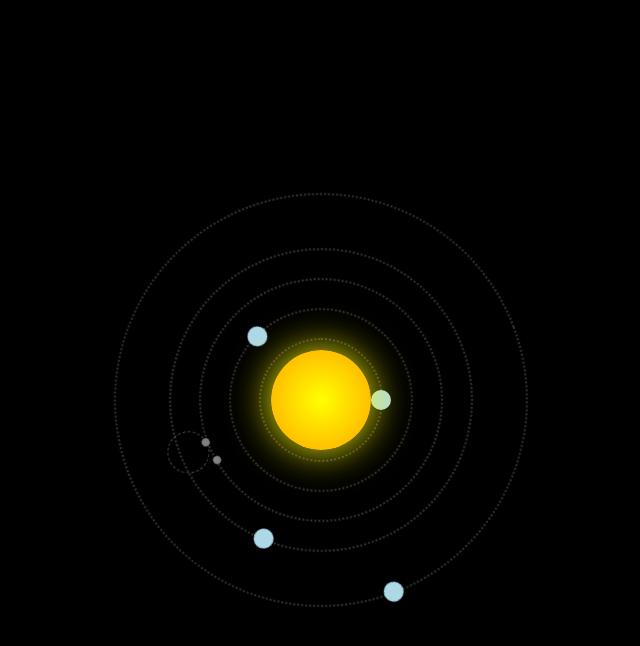
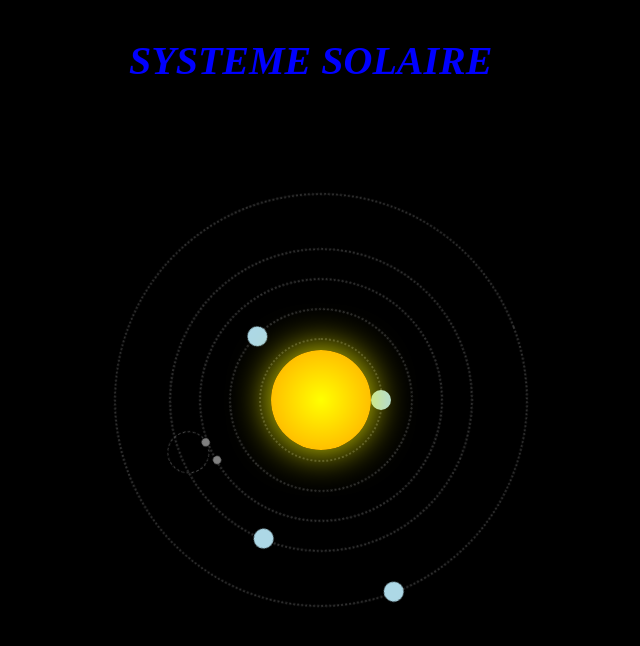
Before and after one commit to Maheritiana-34/S-solaire, a plain HTML site: page index.html in a window 1280 px wide. Shown: the whole page, without its empty margins (319-959 px from the left). Drawn offline with Linux system fonts and the light colour scheme.

Commit message:
ajouter h1

```diff
--- a/index.html
+++ b/index.html
@@ -9,6 +9,7 @@
 </head>
 
 <body>
+  <h1>SYSTEME SOLAIRE</h1>
   <div class="espace">
     <div class="soleil"></div>
     <div class="orbite mercure">
--- a/style.css
+++ b/style.css
@@ -4,6 +4,14 @@ body{
   overflow: hidden;
 }
 
+h1{
+  position: absolute;
+  top: 10px;
+  left: 35%;
+  font-style: italic;
+  font-size: 40px;
+  color: blue;
+}
 .espace{
   width: 100vw;
   height: 100vh;
```
